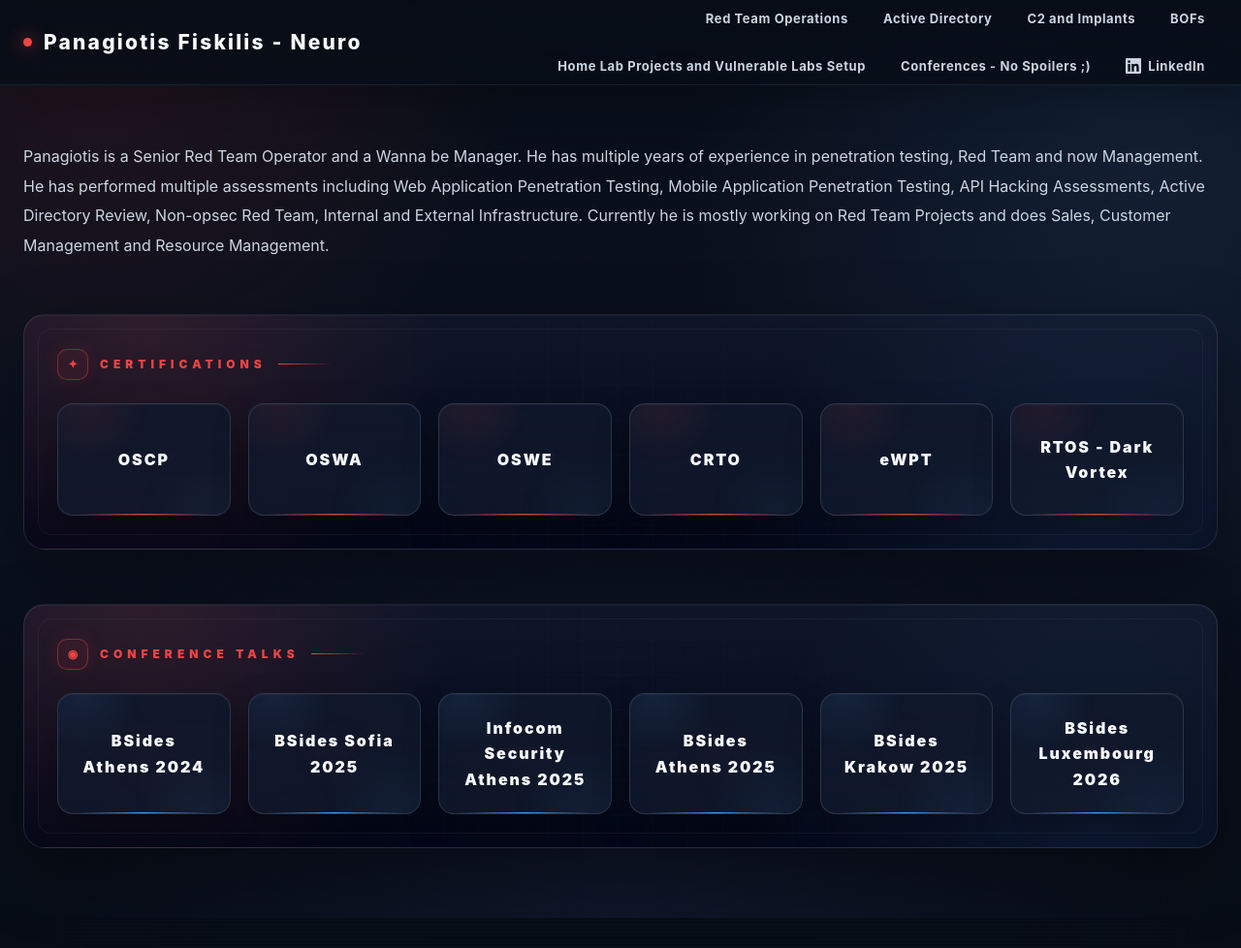
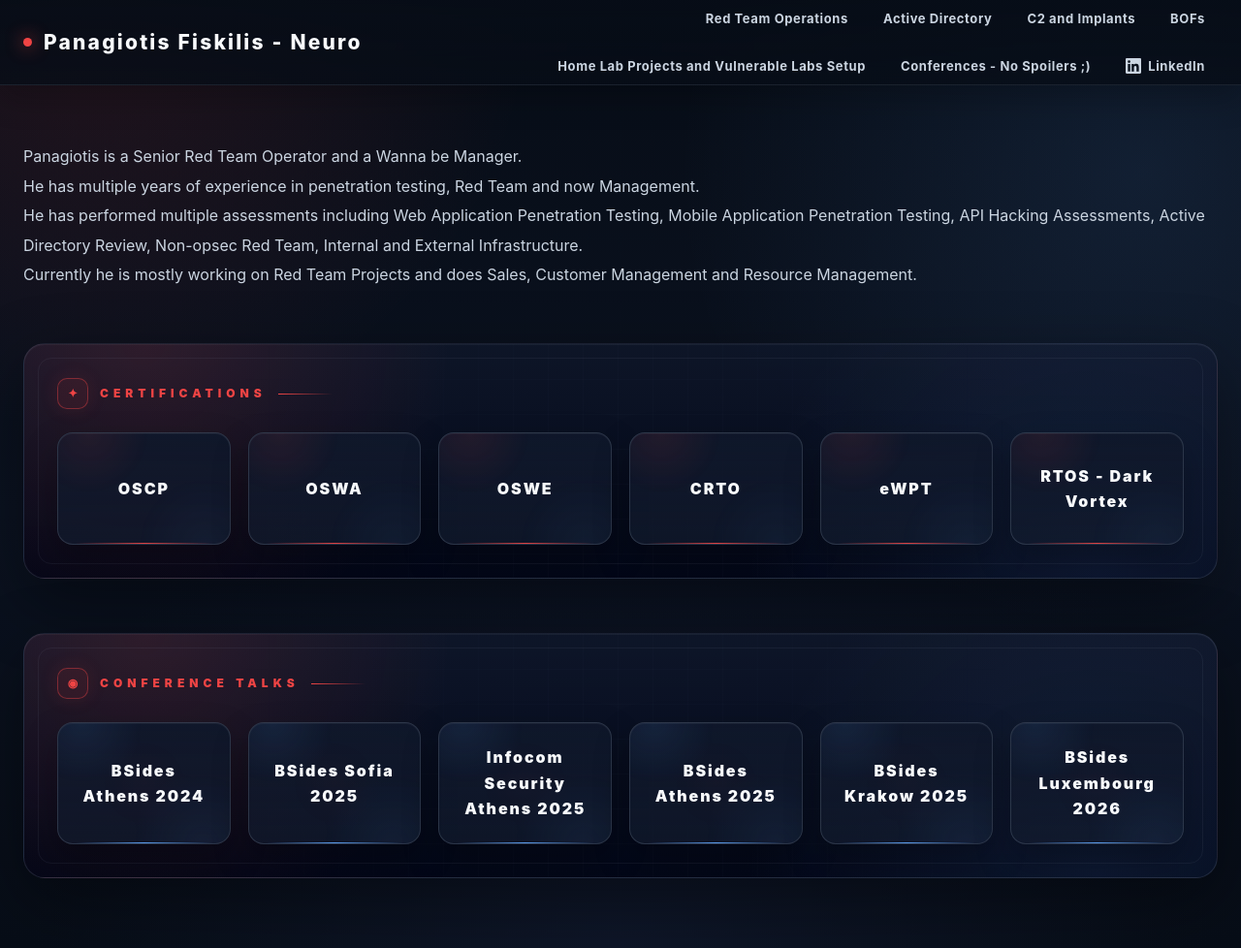
Before and after one commit to Panagiotis-INS/Panagiotis-INS.github.io, a Jekyll site: the page built from index.html, in a window 1280 px wide and 978 px high. Shown: the whole window at 97% size. Built offline with Jekyll 4.4.1, drawn with Linux system fonts in a browser that asks for light colours.

Commit message:
Minor changes

```diff
--- a/index.html
+++ b/index.html
@@ -52,9 +52,9 @@ title: Home
   <main class="container">
     <section class="intro">
       <p>
-        Panagiotis is a Senior Red Team Operator and a Wanna be Manager.
-        He has multiple years of experience in penetration testing, Red Team and now Management.
-        He has performed multiple assessments including Web Application Penetration Testing, Mobile Application Penetration Testing, API Hacking Assessments, Active Directory Review, Non-opsec Red Team, Internal and External Infrastructure.
+      Panagiotis is a Senior Red Team Operator and a Wanna be Manager. <br>
+      He has multiple years of experience in penetration testing, Red Team and now Management.<br>
+      He has performed multiple assessments including Web Application Penetration Testing, Mobile Application Penetration Testing, API Hacking Assessments, Active Directory Review, Non-opsec Red Team, Internal and External Infrastructure.<br>
         Currently he is mostly working on Red Team Projects and does Sales, Customer Management and Resource Management.
       </p>
 
```
